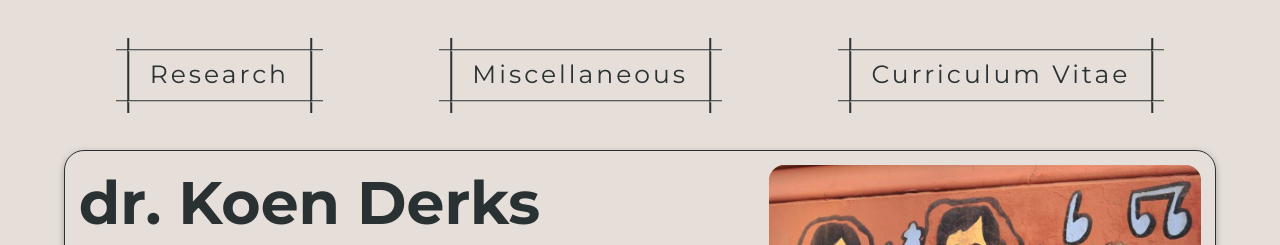
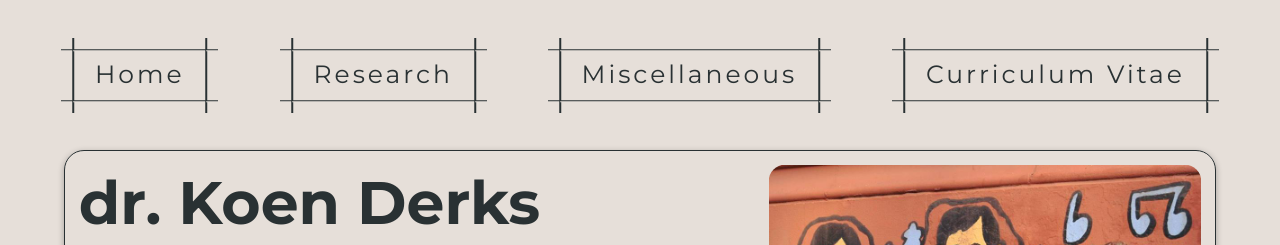
Before and after one commit to koenderks/koenderks.github.io, a plain HTML site: page index.html in a window 1280 px wide. Shown: the top 245 px of the page. Drawn offline with Linux system fonts and the light colour scheme; some icons are missing.

Commit message:
Update index.html

```diff
--- a/index.html
+++ b/index.html
@@ -31,6 +31,7 @@
 			</div>
 		</div>
 		<div class="navbar-list">
+			<a href="index.html"><h4 class="navbutton">Home</h4></a>
 			<a href="research.html"><h4 class="navbutton">Research</h4></a>
 			<a href="miscellaneous.html"><h4 class="navbutton">Miscellaneous</h4></a>
 			<a href="cv.html"><h4 class="navbutton">Curriculum Vitae</h4></a>
```
